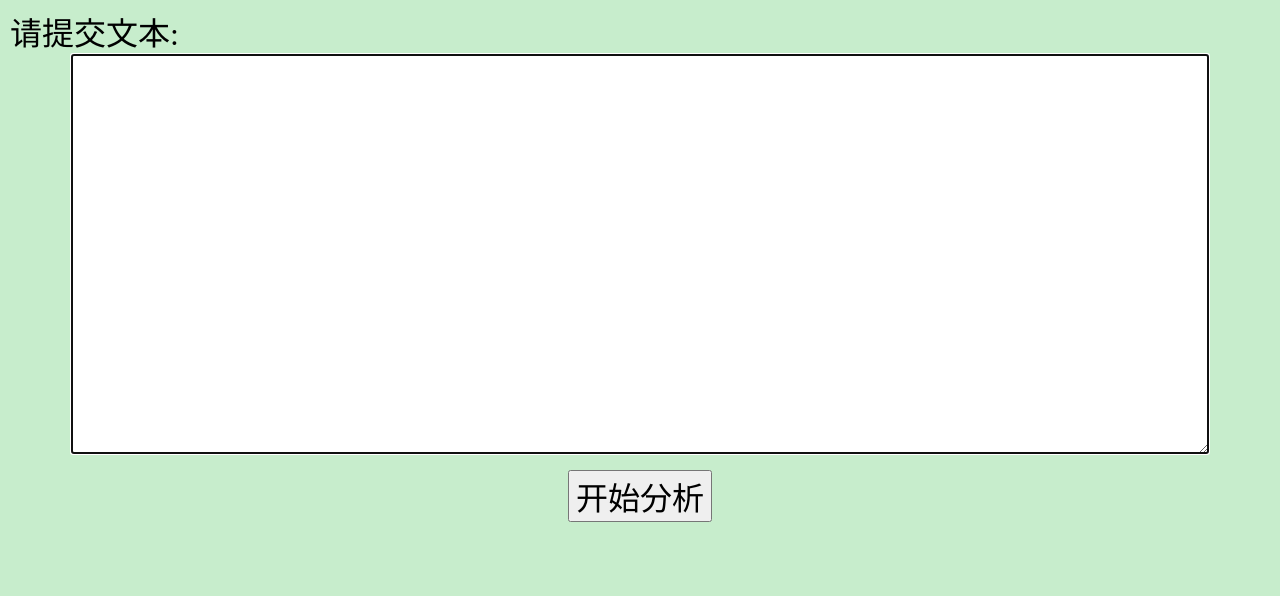
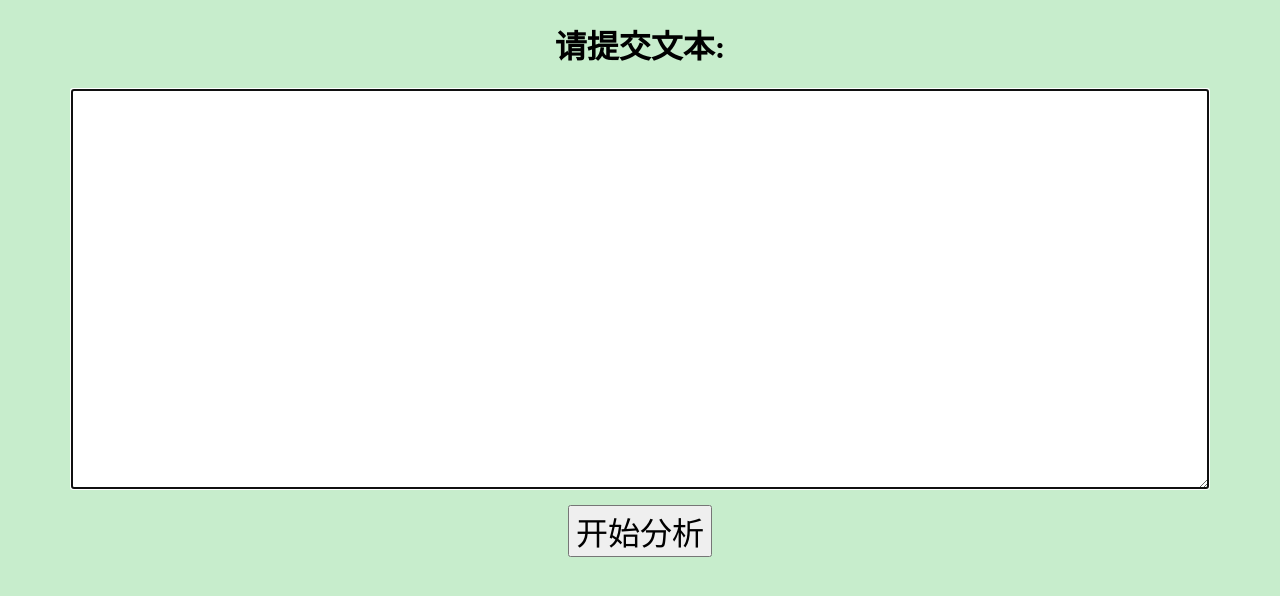
Before and after one commit to hao-lee/VocabularyAnalyzer, a Flask app: page /vocabulary_analyzer in a window 1280 px wide. Shown: the top 596 px of the page. Run offline with Flask 2, Linux system fonts and the light colour scheme; some libraries are stand-ins or nearby versions.

Commit message:
Replace <legend> with <h1>
CSS style legend doesn't work

Signed-off-by: Hao Lee <haolee.swjtu@gmail.com>

```diff
--- a/static/style_for_submit.css
+++ b/static/style_for_submit.css
@@ -12,9 +12,8 @@ textarea {
 	margin-right: auto;
 	font-size: 24px;
 }
-legend {
-	margin:0 auto;
-	font-size: 2em;
+h1 {
+	text-align: center;
 }
 p {
 	text-align: center;
--- a/templates/pti_submit.html
+++ b/templates/pti_submit.html
@@ -9,7 +9,7 @@
 	</head>
 	<body>
 		<form action="/phonetic_transcription_interpreter" method="post">
-			<legend>请提交文本:</legend>
+			<h1>请提交文本:</h1>
 			<textarea name="text" maxlength="2000" autofocus></textarea>
 			<p><button type="submit">开始生成</button></p>
 		</form>
--- a/templates/va_submit.html
+++ b/templates/va_submit.html
@@ -9,7 +9,7 @@
 	</head>
 	<body>
 		<form action="/vocabulary_analyzer" method="post">
-			<legend>请提交文本:</legend>
+			<h1>请提交文本:</h1>
 			<textarea name="text" maxlength="50000" autofocus></textarea>
 			<p><button type="submit">开始分析</button></p>
 		</form>
```
Also changed, not shown: templates/pti_result.html (line endings or trailing spaces), templates/va_result.html (line endings or trailing spaces).
